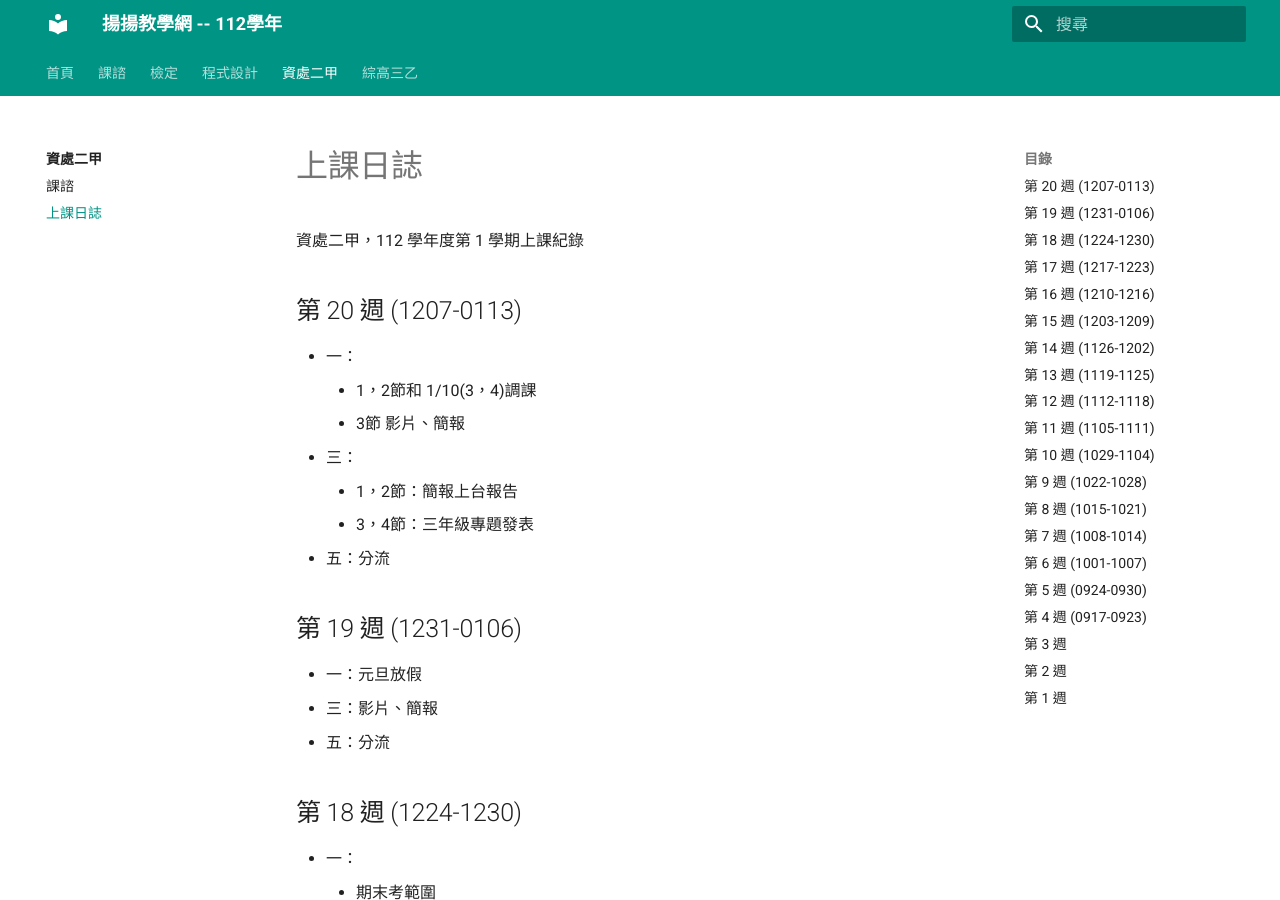
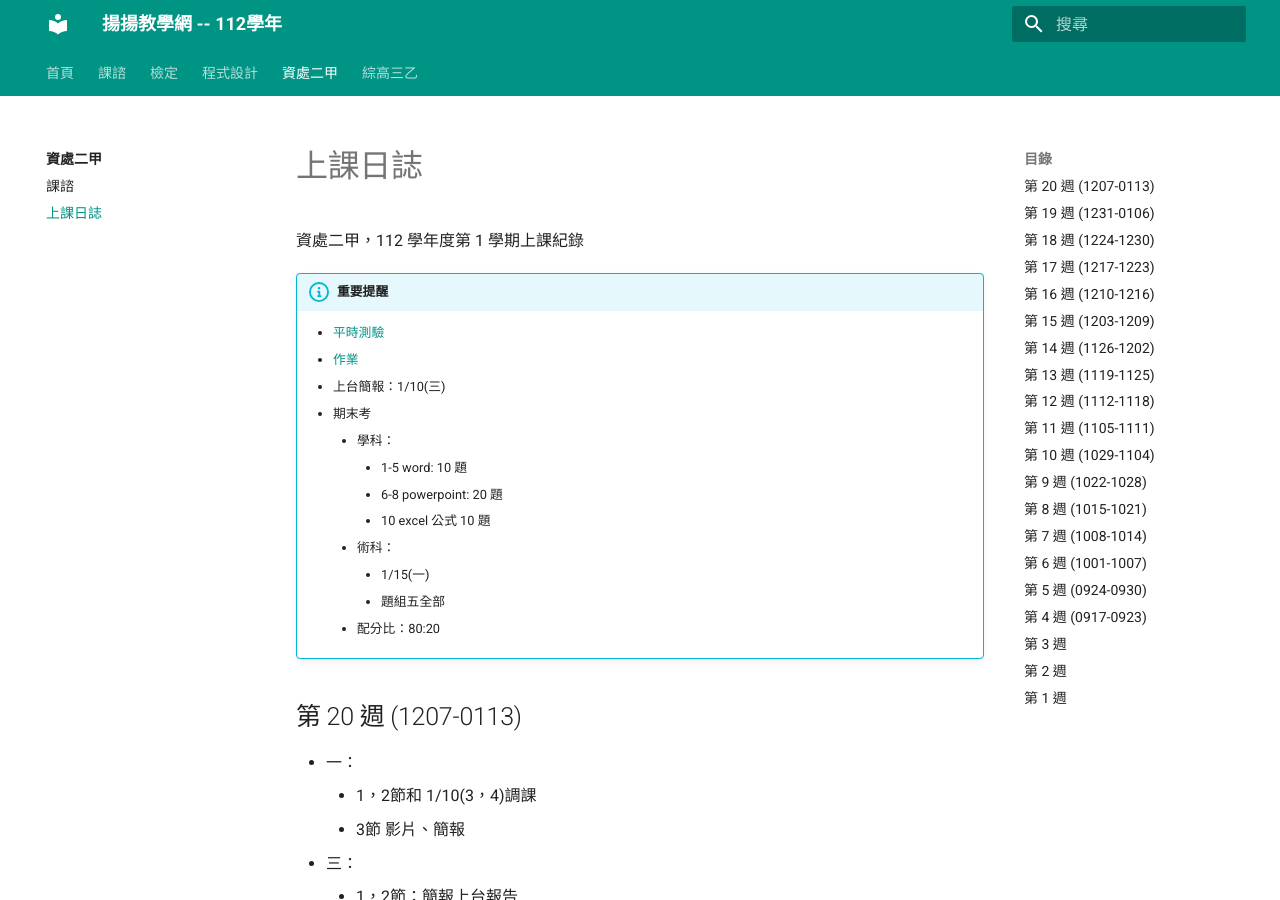
Before and after one commit to cwyedu/school-112, an MkDocs documentation site: the page built from docs/dp111/112_1_dp111_log.md, in a window 1280 px wide and 900 px high. Built offline with MkDocs 1.6.1 and Material for MkDocs 9.7.7, drawn with Linux system fonts in a browser that asks for light colours.

Commit message:
重要提醒

```diff
--- a/docs/dp111/112_1_dp111_log.md
+++ b/docs/dp111/112_1_dp111_log.md
@@ -2,18 +2,22 @@
 
 資處二甲，112 學年度第 1 學期上課紀錄
 
-<!--
+
 !!! info "重要提醒"
 
     - [平時測驗](https://qe.fisp.com.tw/ep/login_stu.php)
     - [作業](https://classroom.google.com/u/1/w/NjE2NjkwNzczMDMw/tc/NTI5MTYxNDQ4NzU1)
-    - 第二次期中考
-        - 學科：Unit3 ch9-ch13
+    - 上台簡報：1/10(三)
+    - 期末考
+        - 學科：
+            - 1-5 word: 10 題
+            - 6-8 powerpoint: 20 題
+            - 10 excel 公式 10 題
         - 術科：
-            - 題組五附件一 (11/6，10分)
-            - excel (10分)
-            - 題組五全部 (11/20 上機考)
--->
+            - 1/15(一)
+            - 題組五全部
+        - 配分比：80:20
+
 
 <!--
 !!! danger "作業時程"
```
